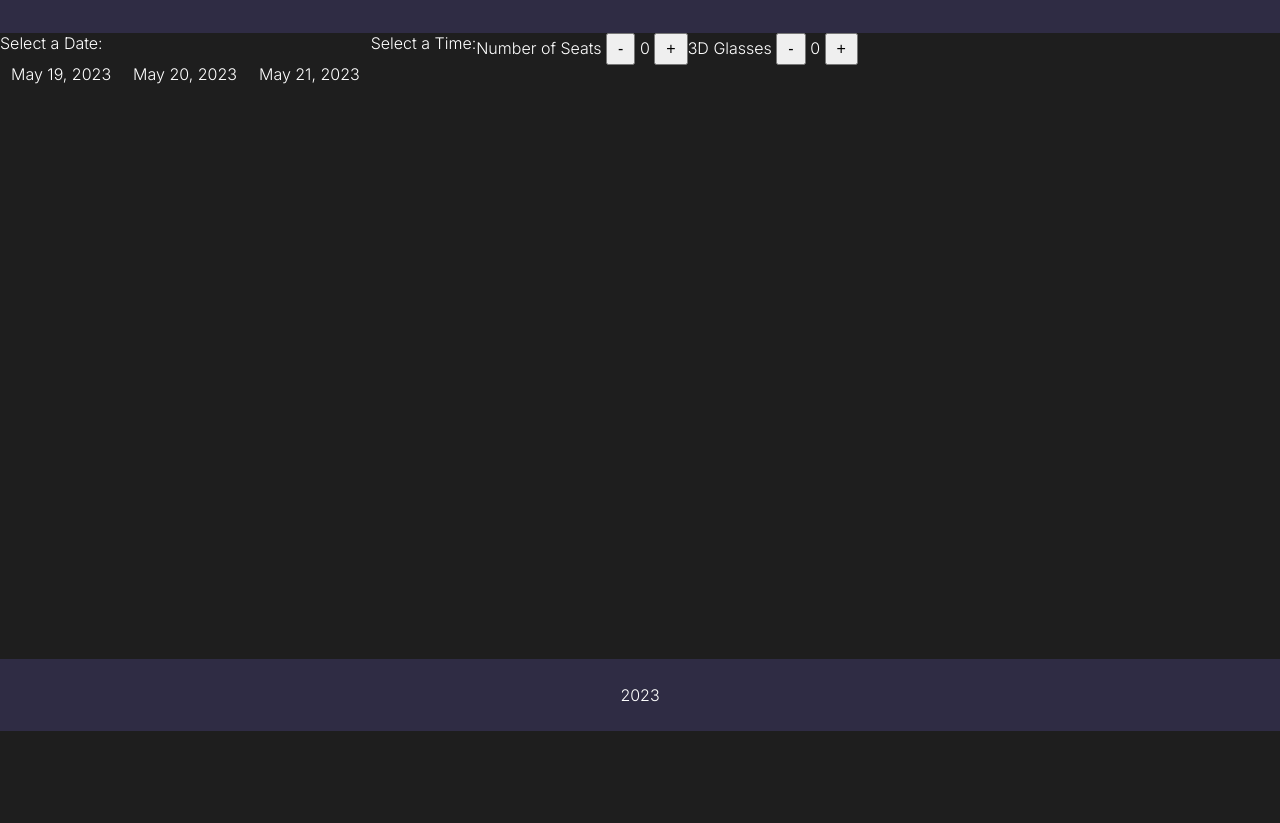
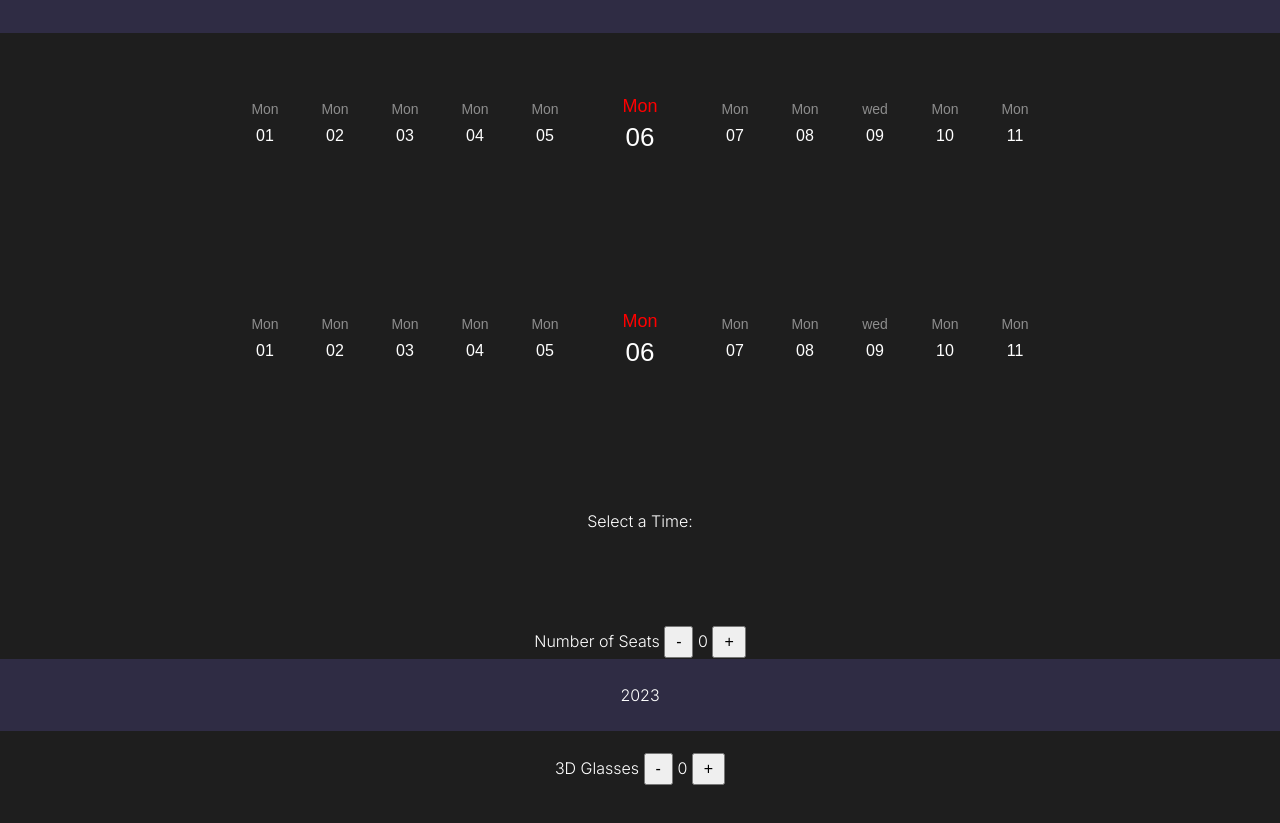
Before and after one commit to kyleFortuin2709/CinemaWeb, a website: page web/src/modules/booking/booking.html in a window 1280 px wide. Shown: the part 69-892 px from the top of the page. Before the commit the page ends 800 px from the top, so only its background shows below. Drawn offline with Linux system fonts and the light colour scheme; no server answers.

Commit message:
working on bookings, want to pull latest

```diff
--- a/web/src/modules/booking/booking.css
+++ b/web/src/modules/booking/booking.css
@@ -1,3 +1,9 @@
+.vertical-section {
+    display: grid;
+    place-items: center; /* Align items vertically and horizontally at the center */
+    height: 100vh; /* Set the height of the section to utilize the full viewport height */
+  }
+
 .date-picker {
     list-style-type: none;
     padding: 0;
@@ -37,7 +43,7 @@
   }
 
   .time-picker li.selected {
-    background-color: #ffc107;
+    background-color: #693f7567;
   }
 
   button {
@@ -50,3 +56,42 @@
     margin: 0 10px;
     font-size: 18px;
   }
+
+  .outer-picker ul{
+    list-style:none;
+    margin:0;
+    padding:0;
+    display:block;
+  }
+
+  .outer-picker ul li{
+    float:left;
+    margin:10px;
+    height:100px;
+    width:50px;
+    font-family:'arial';
+    font-size:16px;
+    text-align:center;
+    transition:all 0.5s ease-in-out;
+  }
+
+  .outer-picker ul li span{
+    display:block;
+    color:#8d8d8d;
+    font-family:'arial';
+    font-size:14px;
+    margin:10px 0;
+  }
+
+  .outer-picker ul li.active span{
+    display:block;
+    color:red;
+    font-family:'arial';
+    font-size:18px;
+    margin:5px 0;
+  }
+
+  .outer-picker ul li.active{
+    font-size:26px;
+    width:100px;
+  }
--- a/web/src/modules/booking/booking.html
+++ b/web/src/modules/booking/booking.html
@@ -19,17 +19,83 @@
         <li><a href="indextest.html">Home</a></li>
     </ul>
     </nav>
-    <section id="booking">
+    <section id="booking" class="vertical-section">
       <!-- movie poster -->
       <!-- date -->
-      <article>
-      <label for="date-picker">Select a Date:</label>
-      <ul class="date-picker">
-        <li onclick="selectDate('2023-05-19')">May 19, 2023</li>
-        <li onclick="selectDate('2023-05-20')">May 20, 2023</li>
-        <li onclick="selectDate('2023-05-21')">May 21, 2023</li>
-      </ul>
-    </article>
+      <article class="outer-picker">
+        <ul id="dates">
+          <li>
+             <span>Mon</span>
+            01</li>
+          <li>
+            <span>Mon</span>
+            02</li>
+          <li>
+            <span>Mon</span>
+            03</li>
+          <li>
+            <span>Mon</span>
+            04</li>
+          <li>
+            <span>Mon</span>
+            05</li>
+          <li class="active">
+            <span>Mon</span>
+            06</li>
+          <li>
+            <span>Mon</span>
+            07</li>
+          <li>
+            <span>Mon</span>
+            08</li>
+          <li>
+            <span>wed</span>
+            09</li>
+          <li>
+            <span>Mon</span>
+            10</li>
+          <li>
+            <span>Mon</span>
+            11</li>
+        </ul>
+      </article>
+      <article class="outer-picker">
+        <ul id="dates">
+          <li>
+             <span>Mon</span>
+            01</li>
+          <li>
+            <span>Mon</span>
+            02</li>
+          <li>
+            <span>Mon</span>
+            03</li>
+          <li>
+            <span>Mon</span>
+            04</li>
+          <li>
+            <span>Mon</span>
+            05</li>
+          <li class="active">
+            <span>Mon</span>
+            06</li>
+          <li>
+            <span>Mon</span>
+            07</li>
+          <li>
+            <span>Mon</span>
+            08</li>
+          <li>
+            <span>wed</span>
+            09</li>
+          <li>
+            <span>Mon</span>
+            10</li>
+          <li>
+            <span>Mon</span>
+            11</li>
+        </ul>
+      </article>
       <!-- time -->
       <article>
       <label for="time-picker">Select a Time:</label>
--- a/web/src/modules/booking/booking.js
+++ b/web/src/modules/booking/booking.js
@@ -1,6 +1,12 @@
 const queryString = window.location.search;
 const urlParams = new URLSearchParams(queryString);
 const movieId = urlParams.get('movieId');
+
+let cinemaMovieId;
+let date;
+let showId;
+let glasses;
+let seatIds;
 
 fetch(`http://localhost:8080/booking/movie/${movieId}`, {
   method: 'GET',
@@ -16,6 +22,7 @@ fetch(`http://localhost:8080/booking/movie/${movieId}`, {
     const timeListItem = document.createElement('li');
     timeListItem.addEventListener('click', function () {
       selectTime(this, showTime.time);
+
 		});
     timeListItem.innerHTML = showTime.time;
     timePicker.appendChild(timeListItem);
@@ -25,7 +32,7 @@ fetch(`http://localhost:8080/booking/movie/${movieId}`, {
   console.error('Error:', error);
 });
 
-function selectTime(selectedItem, date) {
+function selectDate(selectedItem, date) {
   const dateItems = document.querySelectorAll('.time-picker li');
   dateItems.forEach(function(item) {
     item.classList.remove('selected');
@@ -45,6 +52,23 @@ function selectTime(selectedItem, time) {
   console.log('Selected time:', time);
   // Your code for handling the selected time
 }
+
+document.addEventListener('DOMContentLoaded', function() {
+  var dateItems = document.querySelectorAll('#dates li');
+
+  dateItems.forEach(function(item) {
+    item.addEventListener('click', function() {
+      this.classList.add('active');
+      var siblings = Array.from(this.parentNode.children).filter(function(el) {
+        return el !== this;
+      }, this);
+      siblings.forEach(function(sibling) {
+        sibling.classList.remove('active');
+      });
+      console.log('active');
+    });
+  });
+});
 
 let ticketCounter = 0;
 
@@ -91,3 +115,22 @@ function glassesDecrement() {
 function updateGlassesCounterValue() {
   document.getElementById('glassesCounter').textContent = glassesCounter.toString();
 }
+
+
+function onClickPostBooking() {
+  //construct json with information
+  //send payload
+
+  fetch(`http://localhost:8080/movie/${movieId}/details`, {
+  method: 'POST',
+  headers: {"Content-Type": "application/json"},
+  body: {
+    "cinemaMovieId": cinemaMovieId,
+    "date": date,
+    "showId": showId,
+    "glasses": glassesCounter,
+    "seatIds": seatIds
+    }
+  });
+}
+//seats: array of int
```
